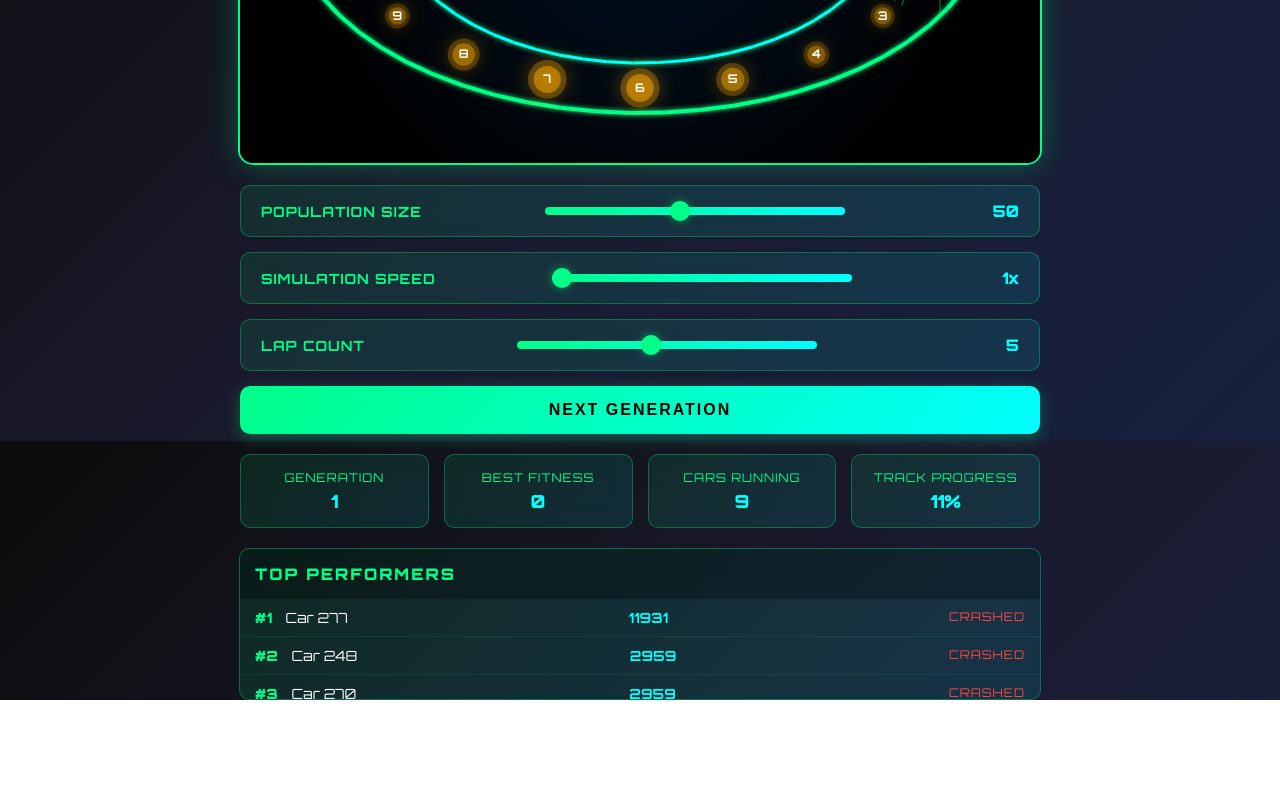
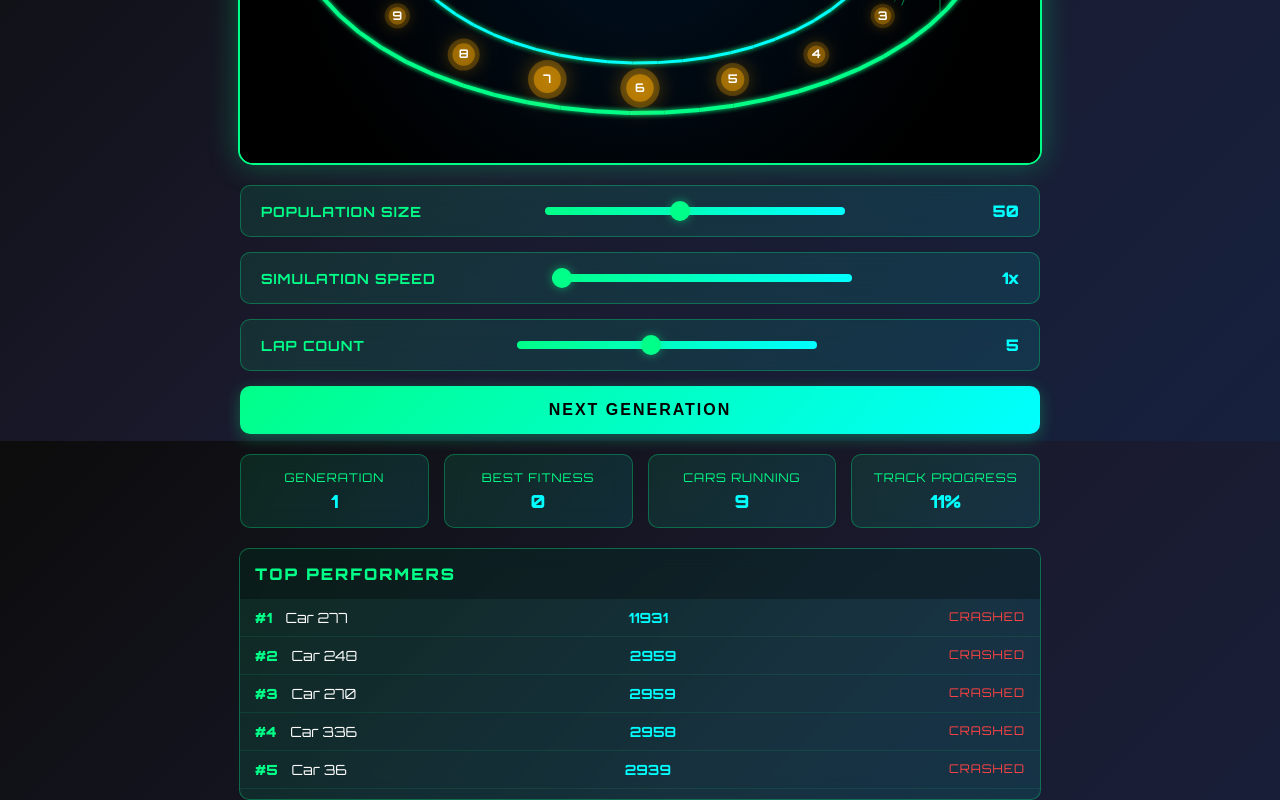
Before and after one commit to seutje/zoomies, a website: page index.html in a window 1280 px wide. Shown: the part 359-1159 px from the top of the page. Before the commit the page ends 1059 px from the top, so only its background shows below. Drawn offline with Linux system fonts and the light colour scheme.

Commit message:
Style tweaks.

```diff
--- a/assets/css/styles.css
+++ b/assets/css/styles.css
@@ -160,7 +160,7 @@ button:active {
     border: 1px solid rgba(0, 255, 136, 0.3);
     backdrop-filter: blur(10px);
     overflow: hidden;
-    min-height: 150px;
+    min-height: 250px;
 }
 
 #leaderboard h3 {
```
